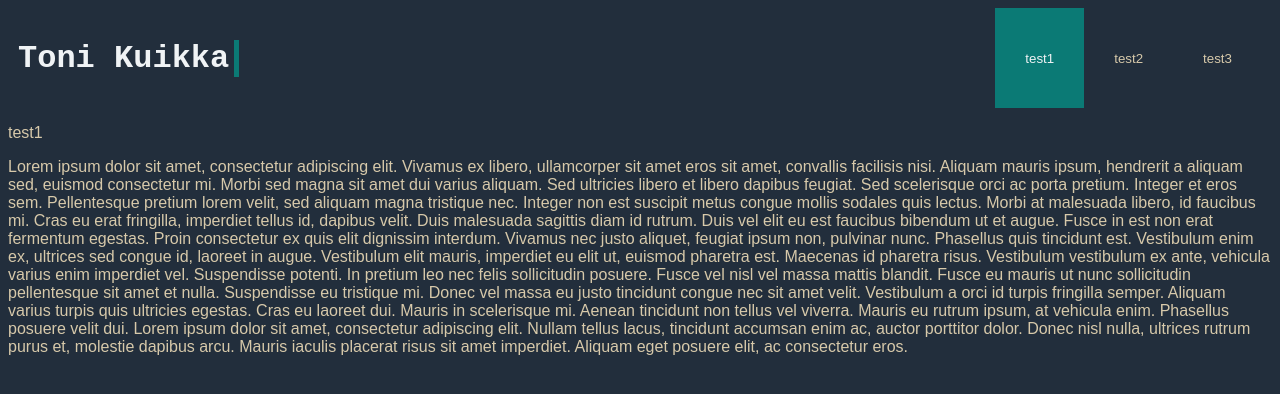
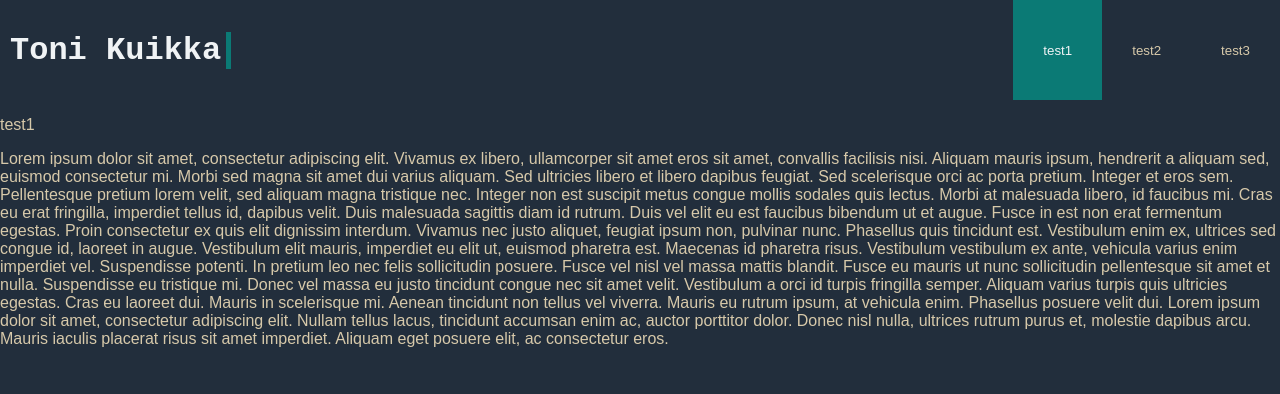
Before and after one commit to tonikuikka/tonikuikka.github.io, a Nuxt app: page / in a window 1280 px wide. Shown: the top 394 px of the page. Built offline with nearby package versions, Linux system fonts and the light colour scheme.

Commit message:
Make the navigator responsive

```diff
--- a/assets/style/main.css
+++ b/assets/style/main.css
@@ -11,4 +11,5 @@ html, body, div#__nuxt {
     background: var(--background);
 	color: var(--paragraphs);
 	font-family: Arial, Helvetica, sans-serif;
+	margin: 0
 }
--- /dev/null
+++ b/components/navigator.vue
@@ -0,0 +1,88 @@
+<script lang="ts">
+	export default {
+		props: {
+			buttons: {
+                type: Array,
+                default: []
+            },
+            selected: {
+                type: String
+            },
+            direction: {
+                type: String,
+                default: 'row'
+            },
+            hidden: {
+                type: Boolean,
+                default: false
+            }
+		},
+		data() {
+			return {
+
+			}
+		},
+		emits: ['buttonClick'],
+		setup(props, context) {
+		},
+		mounted() {
+		},
+		methods: {
+ 		}
+	}
+</script>
+
+<template>
+    <Transition>
+        <div id="navigator" v-show="!hidden" :style="{'flex-direction': direction}">
+            <button v-for="button of buttons" :disabled="button === selected"
+            :style="{'text-align': direction === 'column' ? 'left' : 'center'}"
+            @click="$emit('buttonClick', {button: button})">
+                {{ button }}
+            </button>
+        </div>
+    </Transition>
+</template>
+
+<style scoped>
+    div#navigator {
+        margin-left: auto;
+        height:100%;
+        display:flex;
+    }
+    div#navigator button {
+        height: 100%;
+        padding: 30px;
+        background: none;
+        color: var(--paragraphs);
+        border: none;
+        transition: 0.3s;
+    }
+    div#navigator button:not(:disabled):hover {
+        background: var(--accent2);
+    }
+    div#navigator button:not(:disabled) {
+        cursor: pointer;
+    }
+    div#navigator button:disabled {
+        background: var(--accent1);
+        color: var(--headers);
+    }
+    .v-enter-active,
+    .v-leave-active {
+        transition: opacity 0.5s ease;
+    }
+
+    .v-enter-from,
+    .v-leave-to {
+        opacity: 0;
+    }
+    @media (min-width: 640px) {
+        div#navigator {
+            flex-direction:row;
+        }
+        div#navigator .hidden {
+            display: initial;
+        }
+    }
+</style>
--- a/pages/index.vue
+++ b/pages/index.vue
@@ -37,20 +37,18 @@
             <h1>
                 <p class="typing-effect">Toni Kuikka</p>
             </h1>
-            <div id="navigator">
-                <button @click="hideMenu = !hideMenu">
-                    <span class="material-icons mobile-only">
-                        menu
-                    </span>
-                </button>
-                <span :class="{'hidden': hideMenu}">
-                    <button v-for="tab of tabs" @click="selectedTab = tab"
-                    :disabled="tab === selectedTab">
-                        {{ tab }}
-                    </button>
+            <button id="toggle-menu" class="mobile-only" @click="hideMenu = !hideMenu"
+            :class="{'active':!hideMenu}">
+                <span class="material-icons">
+                    menu
                 </span>
-            </div>
+            </button>
+            <navigator :buttons="tabs" :selected="selectedTab" class="desktop-only"
+            @button-click="selectedTab=$event.button"></navigator>
         </header>
+        <navigator :buttons="tabs" :selected="selectedTab" :direction="'column'"
+        :hidden="hideMenu" @button-click="selectedTab=$event.button" class="mobile-only">
+        </navigator>
         <div id="page-content" ref="page-content">
             <div class="page-tabs" v-for="tab of tabs">
                 <p>{{tab}}</p>
@@ -69,42 +67,41 @@ Suspendisse eu tristique mi. Donec vel massa eu justo tincidunt congue nec sit a
 <style scoped>
     header {
         display: flex;
-        padding: 0 10px;
         align-items: center;
         white-space: nowrap;
         height: 100px;
     }
     h1 {
+        margin-left: 10px;
         color: var(--headers);
         font-family: 'Courier New', Courier, monospace;
         width: fit-content;
     }
-    div#navigator {
-        margin-left: auto;
-        height:100%;
-        display:flex;
+    header
+    p.typing-effect {
+        width: 0;
+        white-space: nowrap;
+        overflow: hidden;
+        border-right: 5px solid var(--accent1);
+        animation: typing 2s steps(11) forwards;
     }
-    div#navigator button {
+    button#toggle-menu {
         height: 100%;
         padding: 30px;
         background: none;
         color: var(--paragraphs);
         border: none;
         transition: 0.3s;
+        margin-left: auto;
     }
-    div#navigator button:not(:disabled):hover {
+    button#toggle-menu:not(:disabled) {
+        cursor: pointer;
+    }
+    button#toggle-menu:not(:disabled):hover {
         background: var(--accent2);
     }
-    div#navigator button:disabled {
+    button#toggle-menu.active {
         background: var(--accent1);
-        color: var(--headers);
-    }
-    p.typing-effect {
-        width: 0;
-        white-space: nowrap;
-        overflow: hidden;
-        border-right: 5px solid var(--accent1);
-        animation: typing 2s steps(11) forwards;
     }
     div#page-content {
         width: 100%;
@@ -123,9 +120,6 @@ Suspendisse eu tristique mi. Donec vel massa eu justo tincidunt congue nec sit a
         overflow-y: auto;
         position: sticky;
     }
-    button:not(:disabled) {
-        cursor: pointer;
-    }
 
     @keyframes typing {
         from { width: 0 }
@@ -135,12 +129,15 @@ Suspendisse eu tristique mi. Donec vel massa eu justo tincidunt congue nec sit a
     #navigator .hidden {
         display:none;
     }
+    .desktop-only {
+        display: none !important;
+    }
     @media (min-width: 640px) {
         .mobile-only {
-            visibility: hidden;
+            display: none !important;
         }
-        #navigator .hidden {
-            display: initial;
+        .desktop-only {
+            display:flex !important;
         }
     }
 </style>
```
